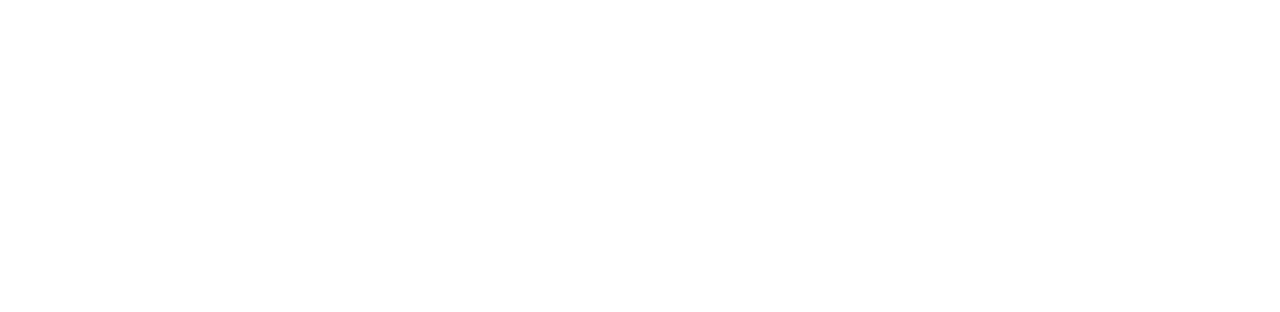
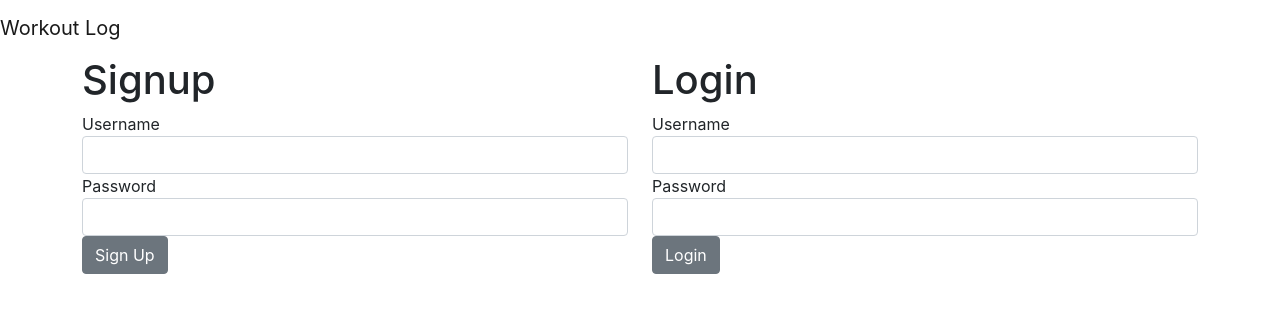
Before and after one commit to Phebesue/WOLClient, a React (Create React App) app: page / in a window 1280 px wide. Shown: the top 312 px of the page. Built offline with nearby package versions, Linux system fonts and the light colour scheme.

Commit message:
10.3-BasicComponentSetup

```diff
--- a/src/App.js
+++ b/src/App.js
@@ -1,8 +1,28 @@
-import React from 'react';
+import React, { useState, useEffect } from 'react';
+import Sitebar from './home/Navbar';
+import Auth from './auth/Auth';
+
 
 function App() {
+
+  const [sessionToken, setSessionToken] = useState('');
+
+  useEffect(()=> {
+    if (localStorage.getItem('token')){
+      setSessionToken(localStorage.getItem('token'));
+    }
+  }, [])
+
+  const updateToken = (newToken) => {
+    localStorage.setItem('token', newToken);
+    setSessionToken(newToken);
+    console.log(sessionToken);
+  }
+
   return (
-    <div >
+    <div>
+      <Sitebar/>
+      <Auth />
     </div>
   );
 }
--- /dev/null
+++ b/src/auth/Auth.js
@@ -0,0 +1,22 @@
+import React from 'react'
+import {Container, Row, Col} from 'reactstrap';
+import Signup from './Signup'
+import Login from './Login'
+
+
+const Auth = (props) => {
+    return(
+        <Container className = "auth-container">
+            <Row>
+                <Col md="6">
+                    <Signup />
+                </Col>
+                <Col md="6" className="login-col">
+                   <Login/>
+                </Col>
+            </Row>
+        </Container>
+    )
+}
+
+export default Auth;
--- /dev/null
+++ b/src/auth/Login.js
@@ -0,0 +1,26 @@
+import React, { useState } from 'react'
+import {Form, FormGroup, Label, Input, Button} from 'reactstrap';
+
+const Login = (props) => {
+    const [username, setUsername] = useState('');
+    const [password, setPassword] = useState('');
+
+    return(
+        <div>
+            <h1>Login</h1>
+            <Form>
+                <FormGroup>
+                    <Label htmlFor="username">Username</Label>
+                    <Input name="username" value={username}/>
+                </FormGroup>
+                <FormGroup>
+                    <Label htmlFor="password">Password</Label>
+                    <Input name="password" value={password}/>
+                </FormGroup>
+                <Button type="submit">Login</Button>
+            </Form>
+        </div>
+    )
+}
+
+export default Login;
--- /dev/null
+++ b/src/auth/Signup.js
@@ -0,0 +1,26 @@
+import React, { useState } from 'react'
+import {Form, FormGroup, Label, Input, Button} from 'reactstrap';
+
+const Signup = (props) => {
+    const [username, setUsername] = useState('');
+    const [password, setPassword] = useState('');
+
+    return(
+        <div>
+            <h1>Signup</h1>
+            <Form>
+                <FormGroup>
+                    <Label htmlFor="username">Username</Label>
+                    <Input name="username" value={username}/>
+                </FormGroup>
+                <FormGroup>
+                    <Label htmlFor="password">Password</Label>
+                    <Input name="password" value={password}/>
+                </FormGroup>
+                <Button type="submit">Sign Up</Button>
+            </Form>
+        </div>
+    )
+}
+
+export default Signup;
--- /dev/null
+++ b/src/home/Navbar.js
@@ -0,0 +1,15 @@
+import React, {useState} from 'react';
+import {
+    Navbar,
+    NavbarBrand,
+} from 'reactstrap';
+
+const Sitebar = (props)=> {
+    return(
+        <Navbar color="faded" light expand="md">
+            <NavbarBrand href="/">Workout Log</NavbarBrand>
+        </Navbar>
+    )
+}
+
+export default Sitebar;
--- a/src/index.js
+++ b/src/index.js
@@ -1,4 +1,5 @@
 import React from 'react';
+import 'bootstrap/dist/css/bootstrap.min.css';
 import ReactDOM from 'react-dom';
 import './index.css';
 import App from './App';
```
